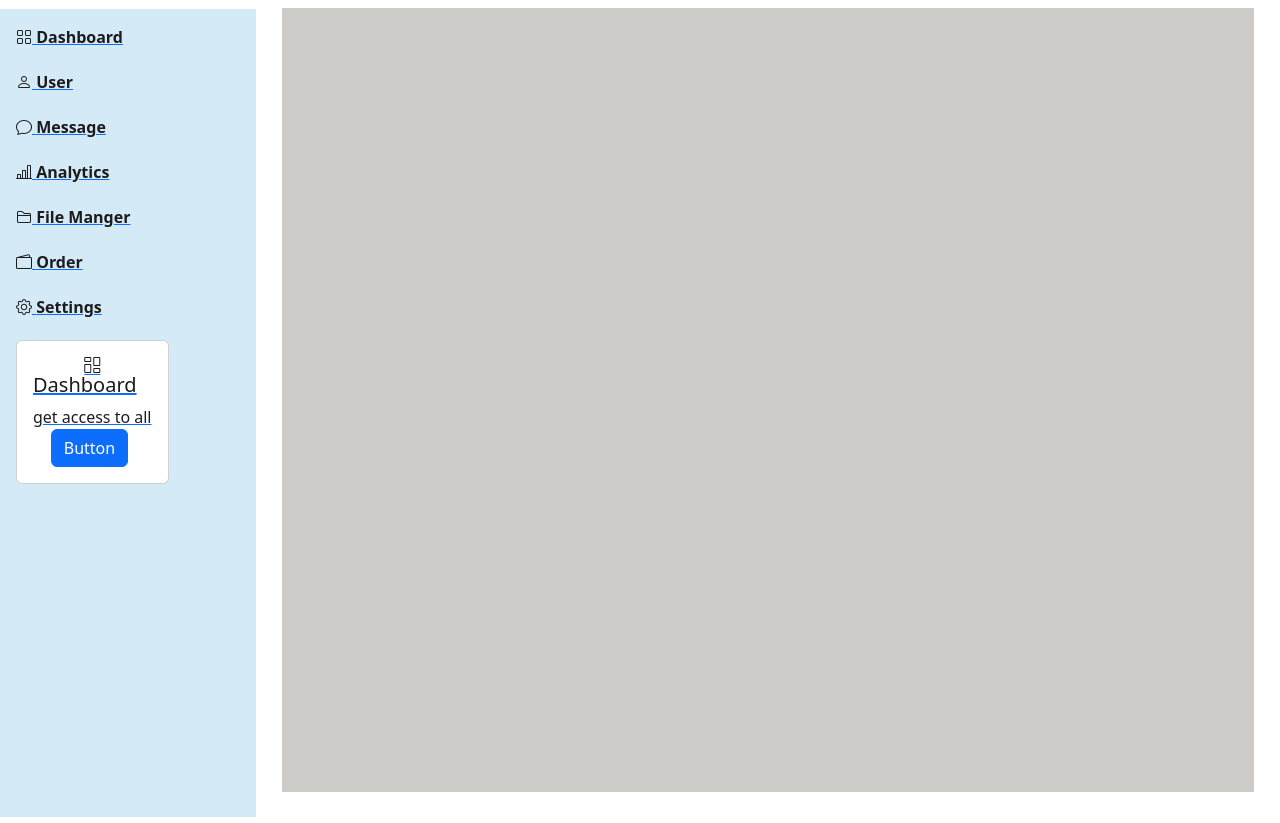
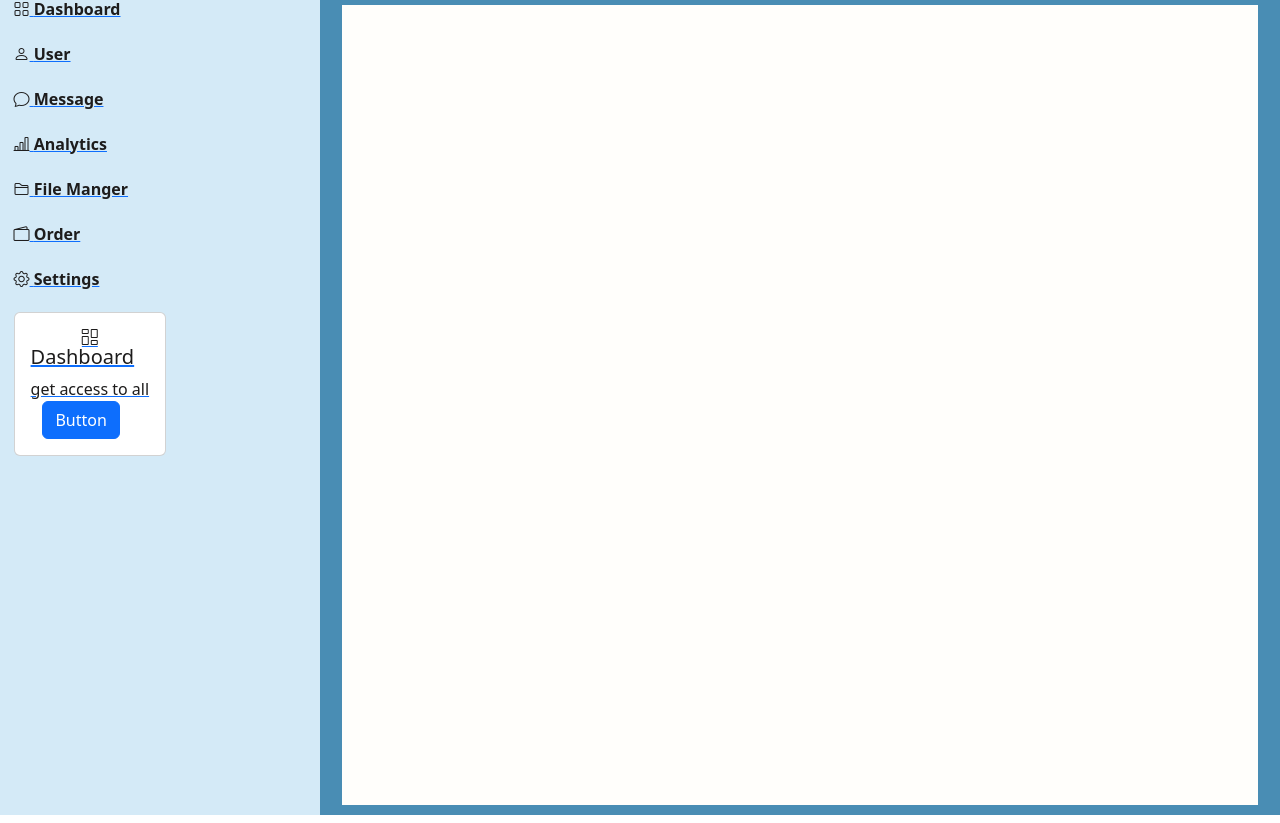
Before and after one commit to SiddhiBhadange/Dashboard-my-project-, a plain HTML site: page index.html in a window 1280 px wide. Shown: the part 69-892 px from the top of the page. Drawn offline with nearby package versions, Linux system fonts and the light colour scheme.

Commit message:
Add files via upload

```diff
--- a/index.html
+++ b/index.html
@@ -14,7 +14,7 @@
 </head>
 
 <body>
-    <nav class="navbar navbar-expand-lg ">
+    <nav class="navbar navbar-expand-lg">
         <div class="container-fluid">
             <i class="bi bi-columns-gap me-4"></i>
             <div class="link_name " style=" font-size:4vh; font-weight:bold; color:#313d44">Dabang</div>
@@ -45,7 +45,7 @@
                 </li>
                 <li>
                     <div class="notification" style="position:relative; left:20vh;">
-                        <i class="bi bi-bell" style=" color: #1d1c1c; position:relative; left:50px; top:10px;"></i>
+                        <i class="bi bi-bell" style=" color: #1d1c1c; position:relative; left:40px; top:10px;"></i>
                     </div>
                 </li>
                 <li>
@@ -65,9 +65,12 @@
         </div>
     </nav>
 
-        <div class="offcanvas-header" style="background-color:#d4eaf7;">
-            <div class="menu-content " style="text-wrap:wrap;">
-                <ul class="menu-item" style="padding:1rem !important;">
+    <div class="content">
+        <div class="container-fluid">
+          <div class="row justify-content-center align-items-center text-wrap">
+
+            <div class="first col-3 text-wrap" style="background-color:#d4eaf7;">
+                <ul class="menu-item" style="padding:0.1rem !important;">
                     <li class="item">
                         <a href="#">
                             <i class="bi bi-grid fa-10x"></i>
@@ -134,7 +137,14 @@
                     </li>
                 </ul>
             </div>
-    </div><div class="container"></div>
+
+            <div class="Second col-9 z-2" style="background-color:#498db4; ">
+                <div class="contain"></div>
+          </div>
+         </div>
+        </div>
+      </div>
+
 
     <script src="https://cdn.jsdelivr.net/npm/bootstrap@5.3.3/dist/js/bootstrap.bundle.min.js"
         integrity="sha384-YvpcrYf0tY3lHB60NNkmXc5s9fDVZLESaAA55NDzOxhy9GkcIdslK1eN7N6jIeHz"
--- a/style1.css
+++ b/style1.css
@@ -26,18 +26,15 @@
     top:20%;
 }
 /* sidebar */
-.offcanvas-header{
-    display: inline-block;
-    width: 20%;
-    height: 101vh;
-    overflow-y:hidden ;
-    margin-top: 1vh;
-    z-index: 1;
+ .first{
+    height: calc(100vh + 20px);
+    z-index: 4;
 }
-.offcanvas-header .btn{
+
+.first .btn{
     position: relative;
     top: 18%;
-    left: 15%;
+    left: 10%;
     cursor: pointer;
 }
 .menu-item a:hover {
@@ -56,14 +53,10 @@
 .menu-item {
     list-style-type: none;
 }
+
 /* container */
-.container{
-    z-index: 1;
-    background-color: #cccbc8;
-    display: inline-block;
-    width: 76%;
-    height: 98vh;
-    margin: 2%;
-    margin-top: 1%;
-    text-wrap: initial;
+.contain{
+    margin: 10px;
+    height: 100vh;
+   background-color: #fffefb;
 }
```
